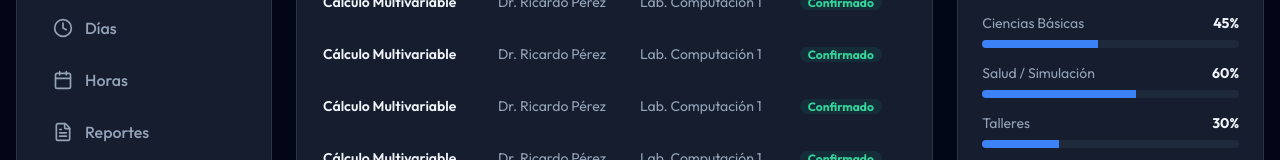
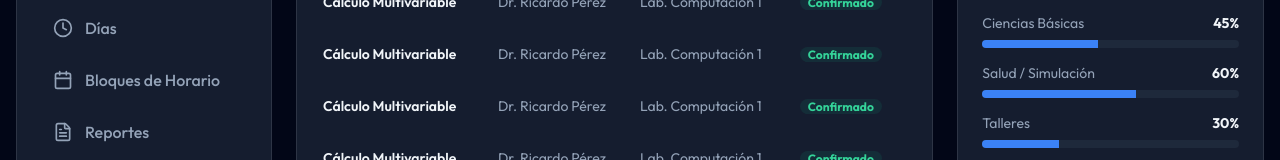
Before and after one commit to j-alexander-acosta/U-Planner, a React (Vite) app in the folder frontend/: page / in a window 1280 px wide. Shown: the part 383-543 px from the top of the page. Built offline with nearby package versions, Linux system fonts and the light colour scheme.

Commit message:
Renamed Horas module to Bloques de Horario

```diff
--- a/frontend/src/App.jsx
+++ b/frontend/src/App.jsx
@@ -341,7 +341,7 @@ export default function App() {
                     />
                     <SidebarItem
                         icon={Calendar}
-                        label="Horas"
+                        label="Bloques de Horario"
                         active={activeTab === 'timeModules'}
                         onClick={() => setActiveTab('timeModules')}
                     />
@@ -722,7 +722,7 @@ export default function App() {
                     <div className="flex flex-col gap-6">
                         <div className="flex justify-between items-end">
                             <div>
-                                <h2 className="text-3xl font-bold">Módulo de Horas</h2>
+                                <h2 className="text-3xl font-bold">Módulo de Bloques de Horario</h2>
                                 <p className="text-slate-400 mt-1">Configuración de rangos horarios académicos</p>
                             </div>
                         </div>
```
Also changed, not shown: 1 other file (tests, documents, lock files or other folders).
